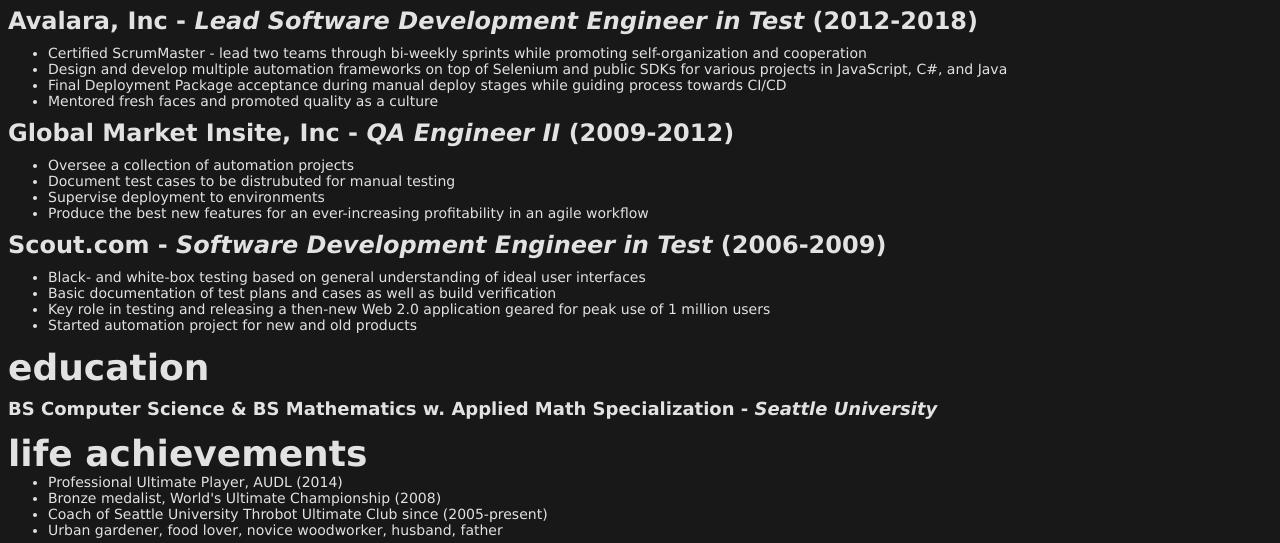
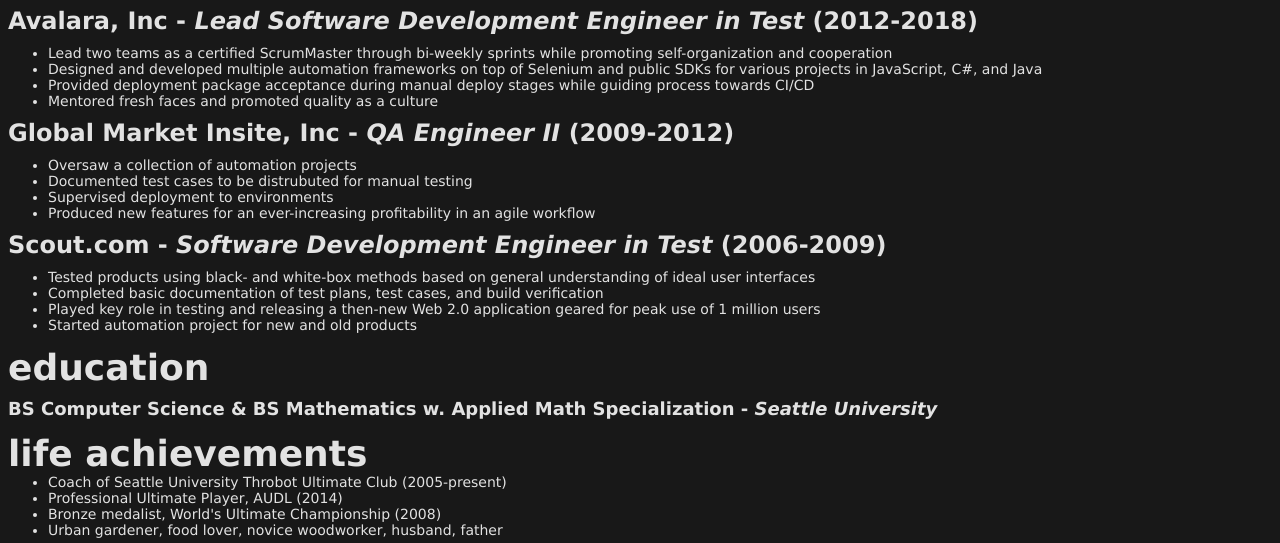
Before and after one commit to willwhitwellbailey/willwhitwellbailey.github.io, a plain HTML site: page index.html in a window 1280 px wide. Shown: the part 409-952 px from the top of the page. Drawn offline with Linux system fonts and the light colour scheme.

Commit message:
Improving the document tense

```diff
--- a/index.html
+++ b/index.html
@@ -36,9 +36,9 @@
       <article>
         <h2>Avalara, Inc - <i>Lead Software Development Engineer in Test</i> (2012-2018)</h2>
         <ul>
-          <li>Certified ScrumMaster - lead two teams through bi-weekly sprints while promoting self-organization and cooperation</li>
-          <li>Design and develop multiple automation frameworks on top of Selenium and public SDKs for various projects in JavaScript, C#, and Java</li>
-          <li>Final Deployment Package acceptance during manual deploy stages while guiding process towards CI/CD</li>
+          <li>Lead two teams as a certified ScrumMaster through bi-weekly sprints while promoting self-organization and cooperation</li>
+          <li>Designed and developed multiple automation frameworks on top of Selenium and public SDKs for various projects in JavaScript, C#, and Java</li>
+          <li>Provided deployment package acceptance during manual deploy stages while guiding process towards CI/CD</li>
           <li>Mentored fresh faces and promoted quality as a culture</li>
         </ul>
       </article>
@@ -46,19 +46,19 @@
       <article>
         <h2>Global Market Insite, Inc - <i>QA Engineer II</i> (2009-2012)</h2>
         <ul>
-          <li>Oversee a collection of automation projects</li>
-          <li>Document test cases to be distrubuted for manual testing</li>
-          <li>Supervise deployment to environments</li>
-          <li>Produce the best new features for an ever-increasing profitability in an agile workflow</li>
+          <li>Oversaw a collection of automation projects</li>
+          <li>Documented test cases to be distrubuted for manual testing</li>
+          <li>Supervised deployment to environments</li>
+          <li>Produced new features for an ever-increasing profitability in an agile workflow</li>
         </ul>
       </article>
 
       <article>
         <h2>Scout.com - <i>Software Development Engineer in Test</i> (2006-2009)</h2>
         <ul>
-          <li>Black- and white-box testing based on general understanding of ideal user interfaces</li>
-          <li>Basic documentation of test plans and cases as well as build verification</li>
-          <li>Key role in testing and releasing a then-new Web 2.0 application geared for peak use of 1 million users</li>
+          <li>Tested products using black- and white-box methods based on general understanding of ideal user interfaces</li>
+          <li>Completed basic documentation of test plans, test cases, and build verification</li>
+          <li>Played key role in testing and releasing a then-new Web 2.0 application geared for peak use of 1 million users</li>
           <li>Started automation project for new and old products</li>
         </ul>
       </article>
@@ -74,16 +74,16 @@
     <section>
       <h1>life achievements</h1>
       <ul>
+        <li>Coach of Seattle University Throbot Ultimate Club (2005-present)</li>
         <li>Professional Ultimate Player, AUDL (2014)</li>
         <li>Bronze medalist, World's Ultimate Championship (2008)</li>
-        <li>Coach of Seattle University Throbot Ultimate Club since (2005-present)</li>
         <li>Urban gardener, food lover, novice woodworker, husband, father</li>
       </ul>
     </section>
 
     <section>
       <h1>references</h1>
-      <p>Please ask for contact information</p>
+      <p>Further information upon request</p>
       <ul>
         <li>Jason Corns</li>
         <li>Tony Cowan</li>
```
